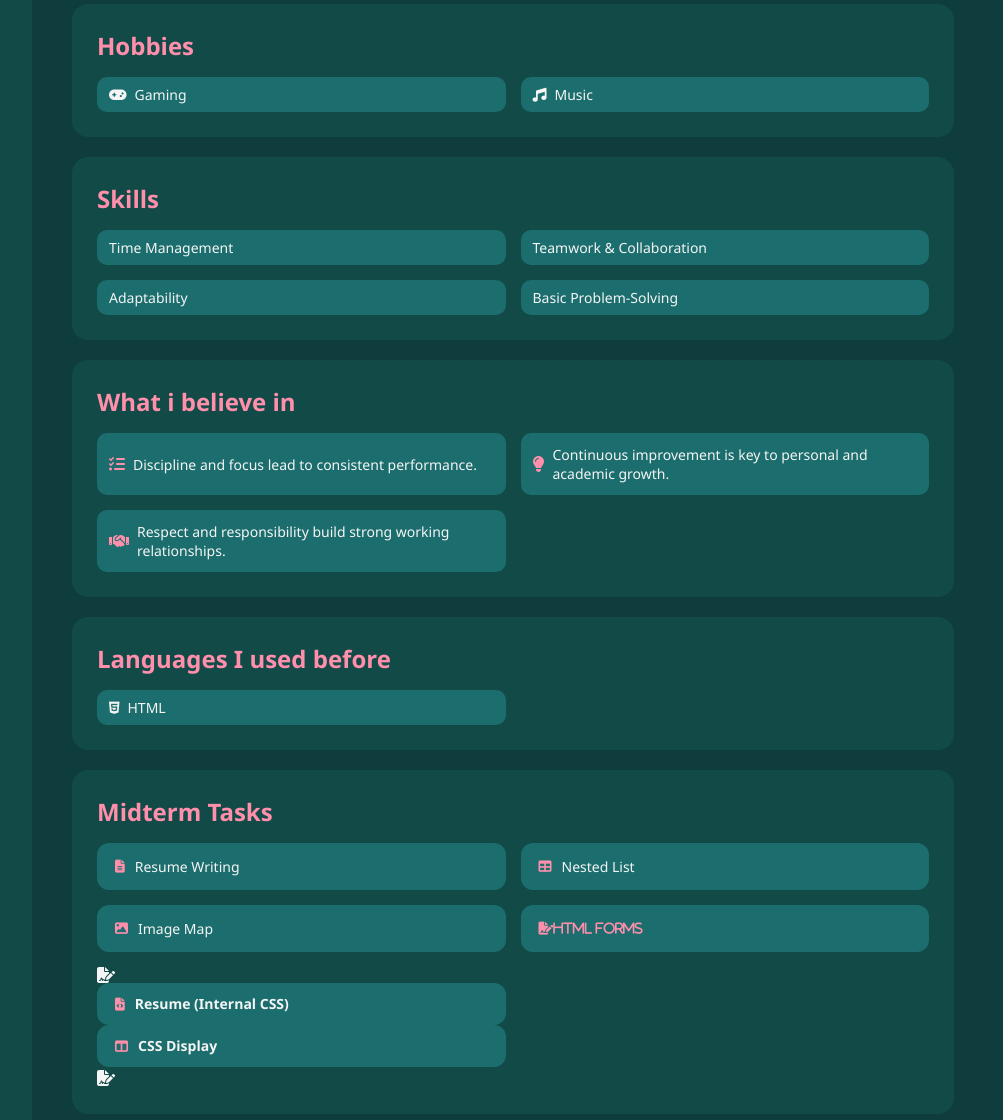
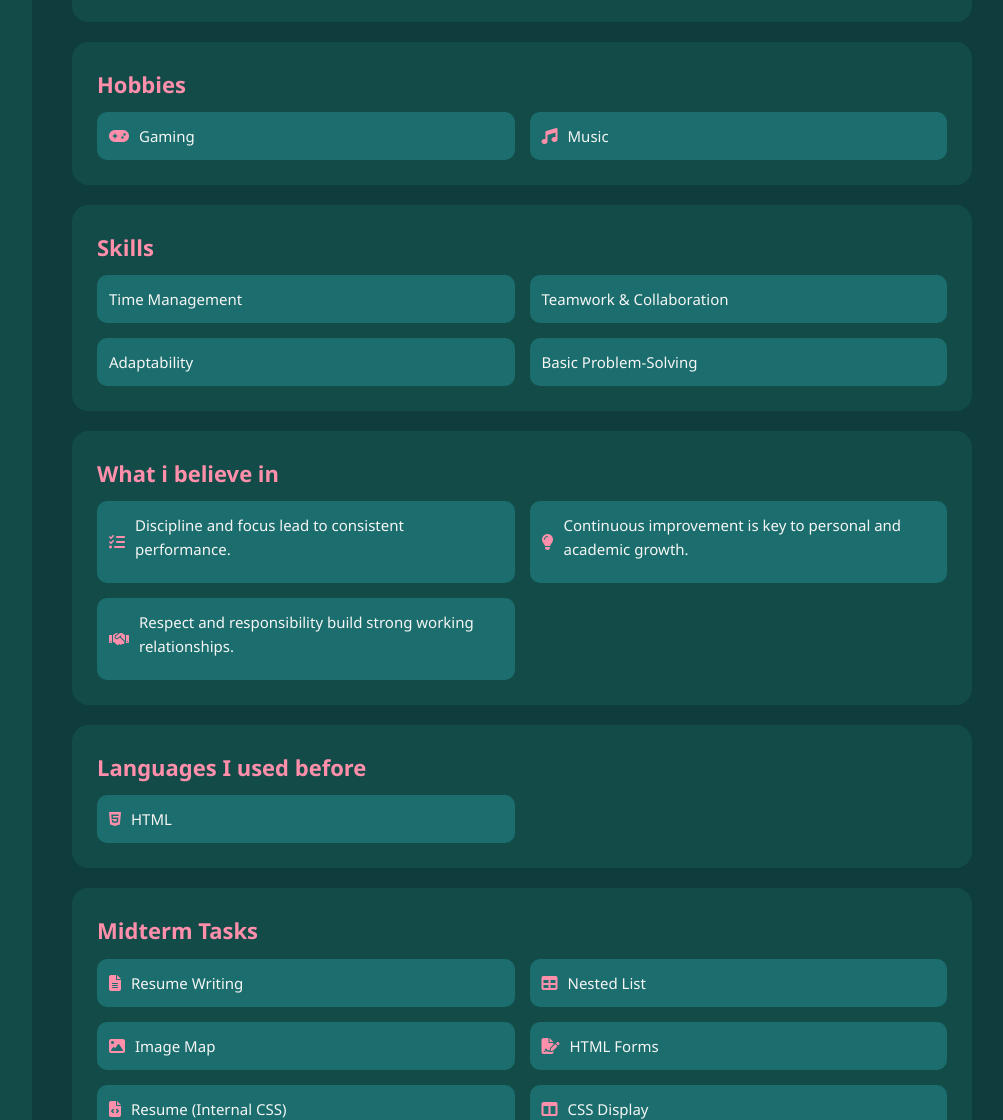
Before and after one commit to liacabreraa/WS101, a plain HTML site: page index.html in a window 1280 px wide. Shown: the part 700-1820 px from the top of the page, without its empty margins (268-1271 px from the left). Drawn offline with Linux system fonts and the light colour scheme.

Commit message:
Update index.html

```diff
--- a/index.html
+++ b/index.html
@@ -12,12 +12,14 @@
     margin: 0;
     padding: 0;
     box-sizing: border-box;
-    font-family: 'Segoe UI', sans-serif;
 }
 
 body {
     background: #0f3d3e;
     color: #f5f5f5;
+    font-family: 'Segoe UI', sans-serif;
+    font-size: 15px;
+    line-height: 1.6;
 }
 
 .container {
@@ -27,7 +29,7 @@ body {
 
 .sidebar {
     width: 300px;
-    background: rgba(19, 78, 74, 0.8);
+    background: rgba(19, 78, 74, 0.85);
     backdrop-filter: blur(10px);
     padding: 30px 20px;
     text-align: center;
@@ -44,13 +46,13 @@ body {
 
 .sidebar h2 {
     color: #ff8fab;
+    font-size: 20px;
+    margin-bottom: 5px;
 }
 
 .sidebar .welcome {
-    font-size: 13px;
     opacity: 0.85;
     margin: 10px 0 15px;
-    line-height: 1.5;
 }
 
 .info {
@@ -59,8 +61,7 @@ body {
 }
 
 .info p {
-    margin: 8px 0;
-    font-size: 14px;
+    margin: 6px 0;
 }
 
 .content {
@@ -69,7 +70,7 @@ body {
 }
 
 .section {
-    background: rgba(19, 78, 74, 0.8);
+    background: rgba(19, 78, 74, 0.85);
     backdrop-filter: blur(10px);
     padding: 25px;
     border-radius: 16px;
@@ -78,13 +79,18 @@ body {
 }
 
 .section:hover {
-    transform: translateY(-5px);
-    box-shadow: 0 10px 25px rgba(0,0,0,0.4);
+    transform: translateY(-4px);
+    box-shadow: 0 8px 20px rgba(0,0,0,0.4);
 }
 
 .section h2 {
     color: #ff8fab;
-    margin-bottom: 15px;
+    font-size: 22px;
+    margin-bottom: 10px;
+}
+
+p {
+    margin-bottom: 10px;
 }
 
 .grid {
@@ -93,103 +99,56 @@ body {
     gap: 15px;
 }
 
-.box {
-    background: #1c6e6e;
-    padding: 8px 12px;
-    border-radius: 10px;
-    display: flex;
-    align-items: center;
-    gap: 8px;
-    font-size: 14px;
-}
-
-.box:hover {
-    background: #ff8fab;
-    color: #0f3d3e;
-}
-
-.project-box {
-    background: #1c6e6e;
-    padding: 14px 18px;
-    border-radius: 12px;
-    display: flex;
-    align-items: center;
-    gap: 10px;
-    text-decoration: none;
-    color: #f5f5f5;
-    font-size: 14px;
-    transition: 0.25s;
-}
-
-.project-box i {
-    color: #ff8fab;
-    font-size: 13px;
-}
-
-.project-box:hover {
-    background: #ff8fab;
-    color: #0f3d3e;
-    transform: translateY(-2px);
-}
-
-.project-box:hover i {
-    color: #0f3d3e;
-}
-
+.box,
+.project-box,
 .belief-box {
     background: #1c6e6e;
     padding: 12px;
     border-radius: 10px;
     display: flex;
     align-items: center;
-    gap: 8px;
-    font-size: 14px;
+    gap: 10px;
+    text-decoration: none;
+    color: #f5f5f5;
     transition: 0.25s;
 }
 
+.box i,
+.project-box i,
 .belief-box i {
     color: #ff8fab;
     font-size: 16px;
 }
 
+.box:hover,
+.project-box:hover,
 .belief-box:hover {
     background: #ff8fab;
     color: #0f3d3e;
+    transform: translateY(-2px);
 }
 
+.box:hover i,
+.project-box:hover i,
 .belief-box:hover i {
     color: #0f3d3e;
-}
-
-.languages-i-used-before .box {
-    padding: 6px 10px;
-    font-size: 13px;
-    width: fit-content;
 }
 
 .contact-grid {
     display: flex;
     gap: 12px;
-    justify-content: flex-start;
 }
 
 .contact-grid .project-box {
     width: 45px;
     height: 45px;
-    padding: 0;
-    display: flex;
-    align-items: center;
     justify-content: center;
-    border-radius: 10px;
-}
-
-.contact-grid .project-box i {
-    font-size: 18px;
 }
 
 ul {
     padding-left: 20px;
 }
+
 li {
     margin-bottom: 6px;
 }
@@ -316,7 +275,7 @@ li {
                 <a href="https://liacabreraa.github.io/WS101/LLTCCodes/ResumeLLTC.html" class="project-box"><i class="fas fa-file-alt"></i>Resume Writing</a>
                 <a href="https://liacabreraa.github.io/WS101/LLTCCodes/MTLabTask2NL.html" class="project-box"><i class="fas fa-table"></i>Nested List</a>
                 <a href="https://liacabreraa.github.io/WS101/LLTCCodes/MTLabTask3ImgMap.html" class="project-box"><i class="fas fa-image"></i>Image Map</a>
-                <a href="https://liacabreraa.github.io/WS101/LLTCCodes/MTLT4HTMLForms.html" class="project-box"><i class="fas fa-file-signature">HTML Forms</a>
+                <a href="https://liacabreraa.github.io/WS101/LLTCCodes/MTLT4HTMLForms.html" class="project-box"><i class="fas fa-file-signature"></i>HTML Forms</a>
                 <a href="https://liacabreraa.github.io/WS101/LLTCCodes/LLTCResumeCSS.html" class="project-box"><i class="fas fa-file-code"></i> Resume (Internal CSS)</a>
                 <a href="https://liacabreraa.github.io/WS101/LLTCCodes/MTLT6CSSDisplay.html" class="project-box"><i class="fas fa-columns"></i>CSS Display</a>
             </div>
```
